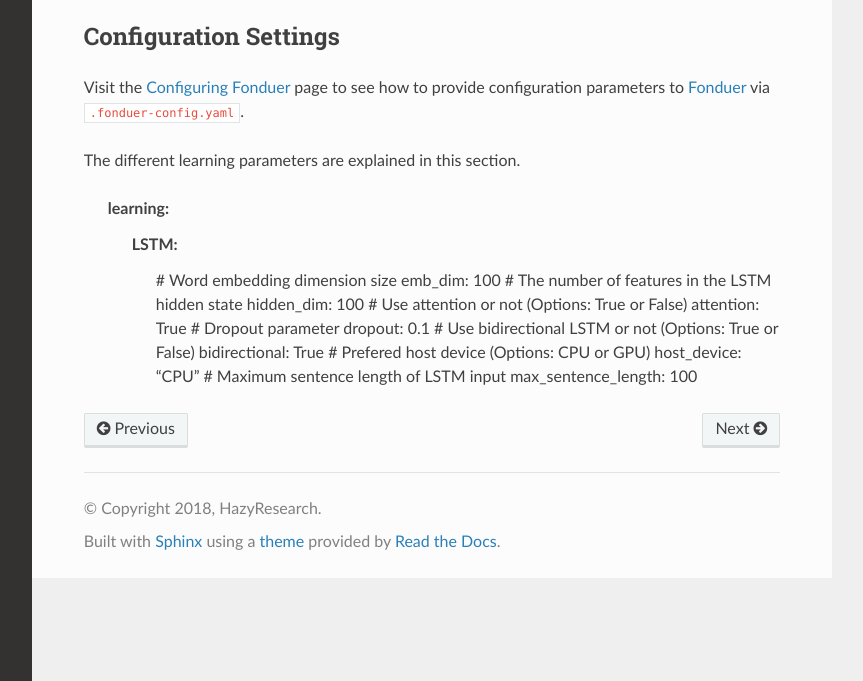
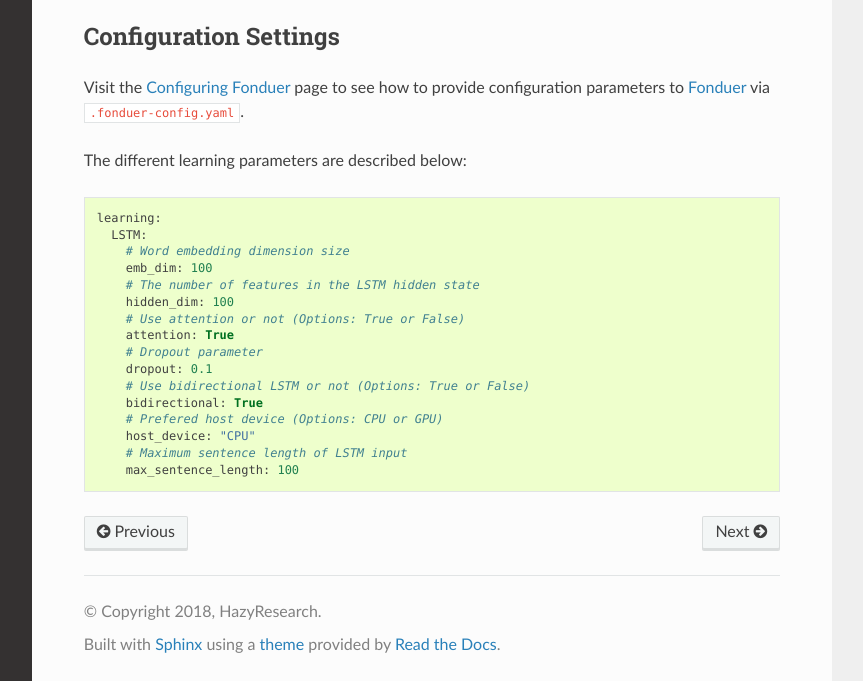
Before and after one commit to HazyResearch/fonduer, a Sphinx documentation site: the page built from docs/user/learning.rst, in a window 1280 px wide and 1373 px high, cut to the strip 692-1373 px from the top of the window. Shown: the whole strip, without its empty margins (268-1131 px from the left). Built offline with Sphinx 7.4.7 and the Read the Docs theme 2.0.0, drawn with Linux system fonts in a browser that asks for light colours.

```diff
--- a/docs/user/learning.rst
+++ b/docs/user/learning.rst
@@ -27,7 +27,7 @@ Configuration Settings
 Visit the `Configuring Fonduer`_ page to see how to provide configuration
 parameters to Fonduer_ via ``.fonduer-config.yaml``.
 
-The different learning parameters are explained in this section.
+The different learning parameters are described below::
 
     learning:
       LSTM:
--- a/setup.py
+++ b/setup.py
@@ -39,6 +39,7 @@ setup(
         "Programming Language :: Python",
         "Programming Language :: Python :: 3",
         "Programming Language :: Python :: 3.6",
+        "Programming Language :: Python :: 3.7",
         "Programming Language :: Python :: 3 :: Only",
     ],
     project_urls={
```
